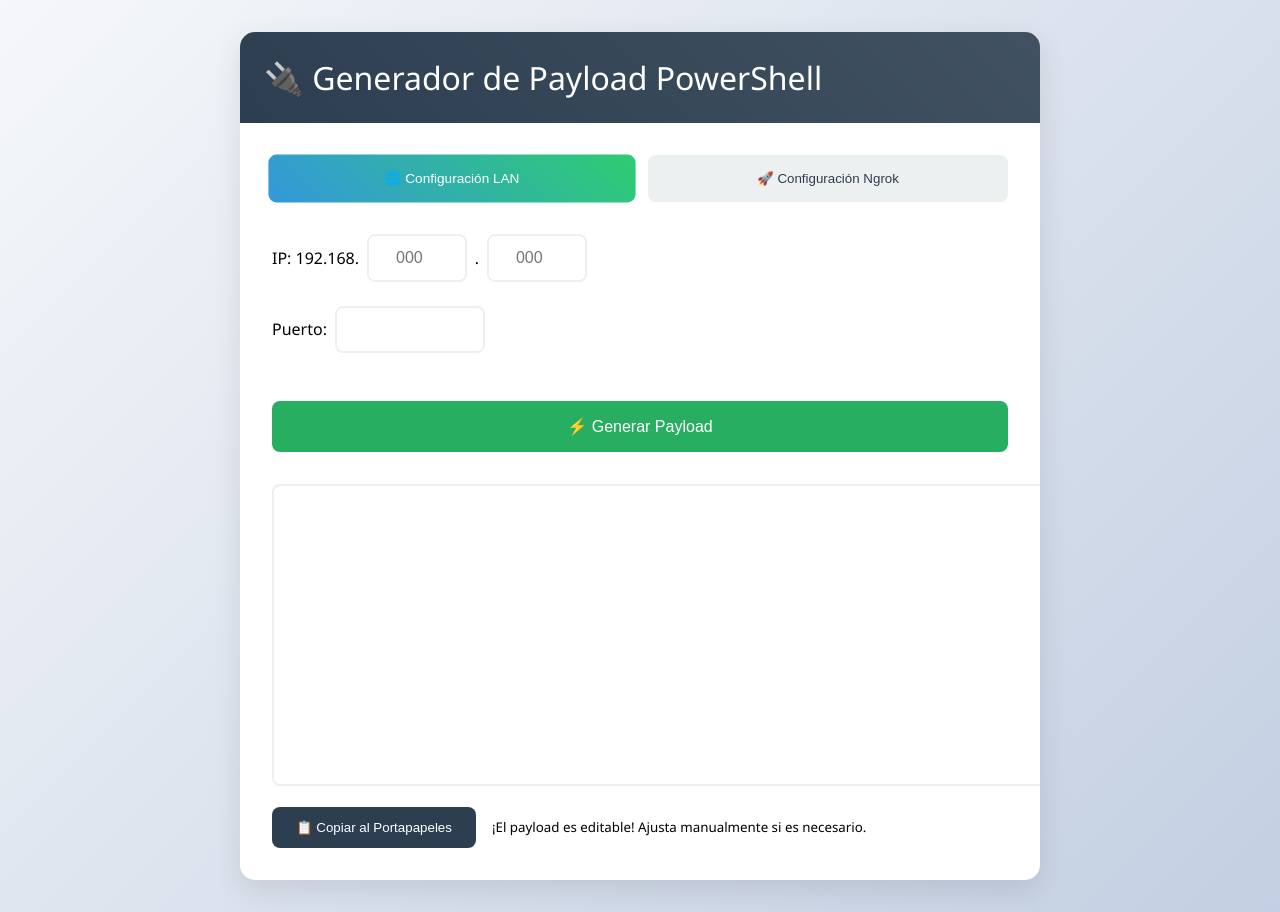
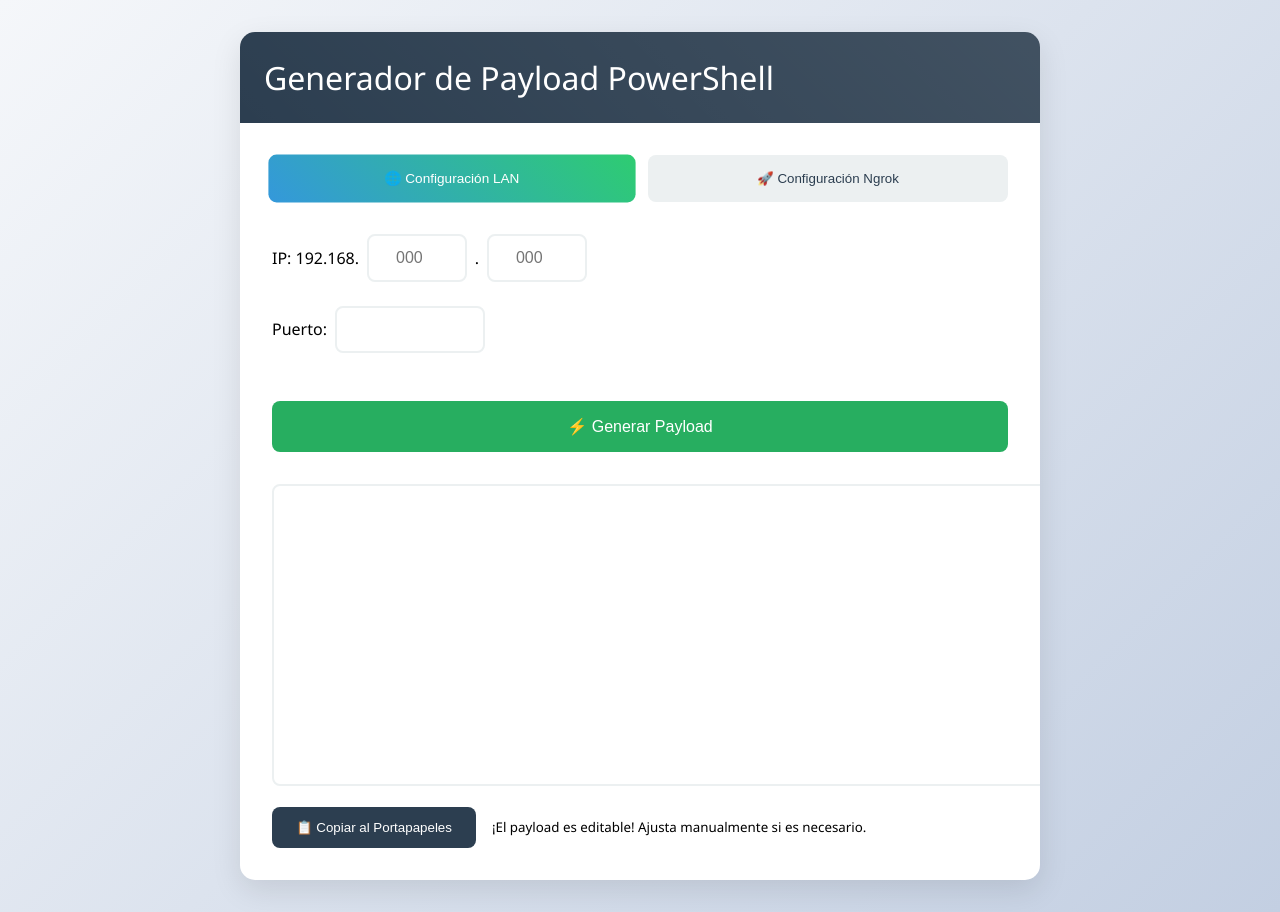
Before and after one commit to Samilososami/test, a plain HTML site: page index.html in a window 1280 px wide. Drawn offline with Linux system fonts and the light colour scheme.

Commit message:
Update index.html

```diff
--- a/index.html
+++ b/index.html
@@ -255,7 +255,7 @@
 <body>
     <div class="container">
         <div class="header">
-            <h1>🔌 Generador de Payload PowerShell</h1>
+            <h1>Generador de Payload PowerShell</h1>
         </div>
 
         <div class="content">
```
